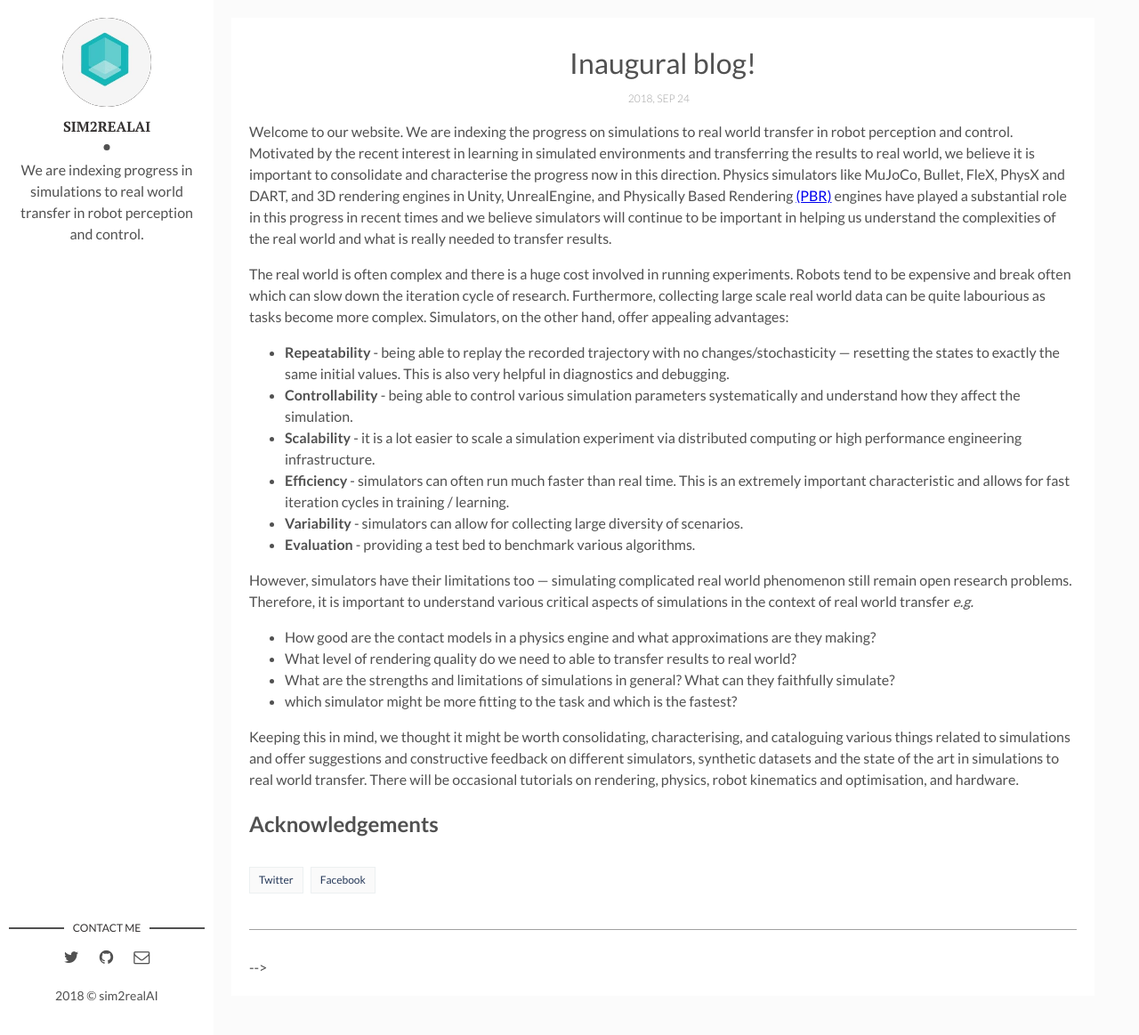
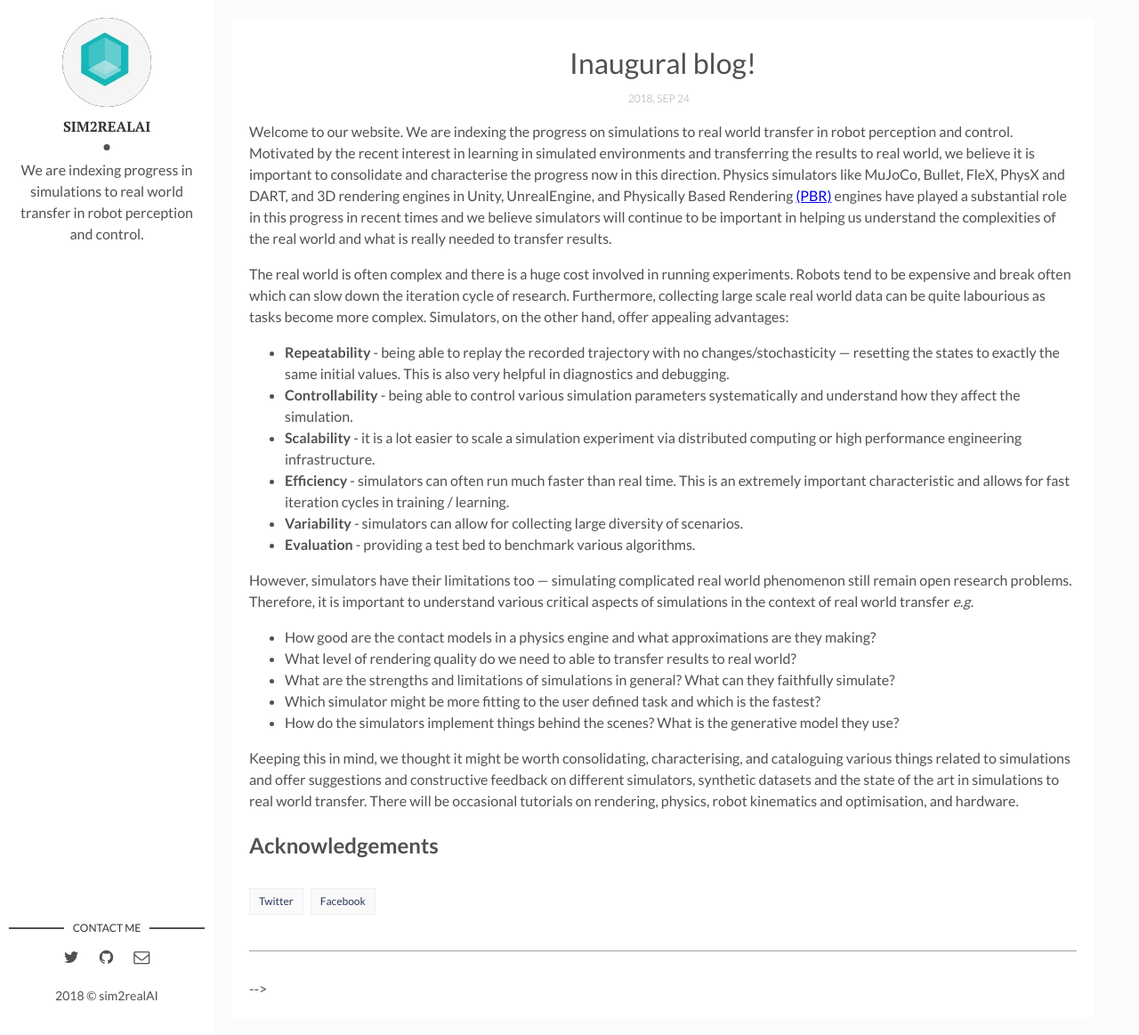
Before and after one commit to sim2realAI/sim2realAI.github.io, a Jekyll site: the page built from _posts/2018-09-24-welcome-to-sim2real-AI.markdown, in a window 1280 px wide and 1163 px high. Shown: the whole window at 89% size. Built offline with Jekyll 4.4.1, drawn with Linux system fonts in a browser that asks for light colours.

Commit message:
update
Signed-off-by: Ankur Handa <handa.ankur@gmail.com>

```diff
--- a/_posts/2018-09-24-welcome-to-sim2real-AI.markdown
+++ b/_posts/2018-09-24-welcome-to-sim2real-AI.markdown
@@ -23,7 +23,8 @@ However, simulators have their limitations too --- simulating complicated real w
 * How good are the contact models in a physics engine and what approximations are they making?
 * What level of rendering quality do we need to able to transfer results to real world?
 * What are the strengths and limitations of simulations in general? What can they faithfully simulate?
-* which simulator might be more fitting to the task and which is the fastest?
+* Which simulator might be more fitting to the user defined task and which is the fastest?
+* How do the simulators implement things behind the scenes? What is the generative model they use?
 
 Keeping this in mind, we thought it might be worth consolidating, characterising, and cataloguing various things related to simulations and offer suggestions and constructive feedback on different simulators, synthetic datasets and the state of the art in simulations to real world transfer. There will be occasional tutorials on rendering, physics, robot kinematics and optimisation, and hardware.
 
```
